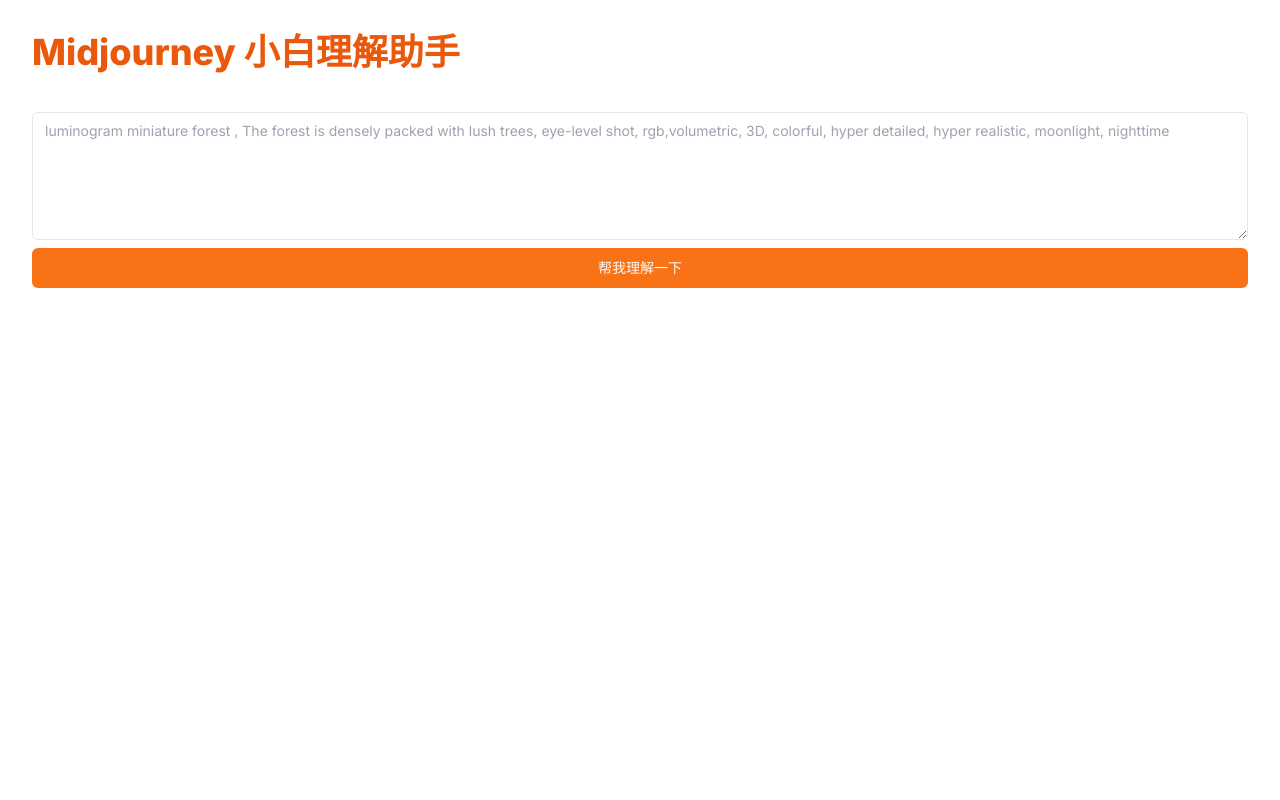
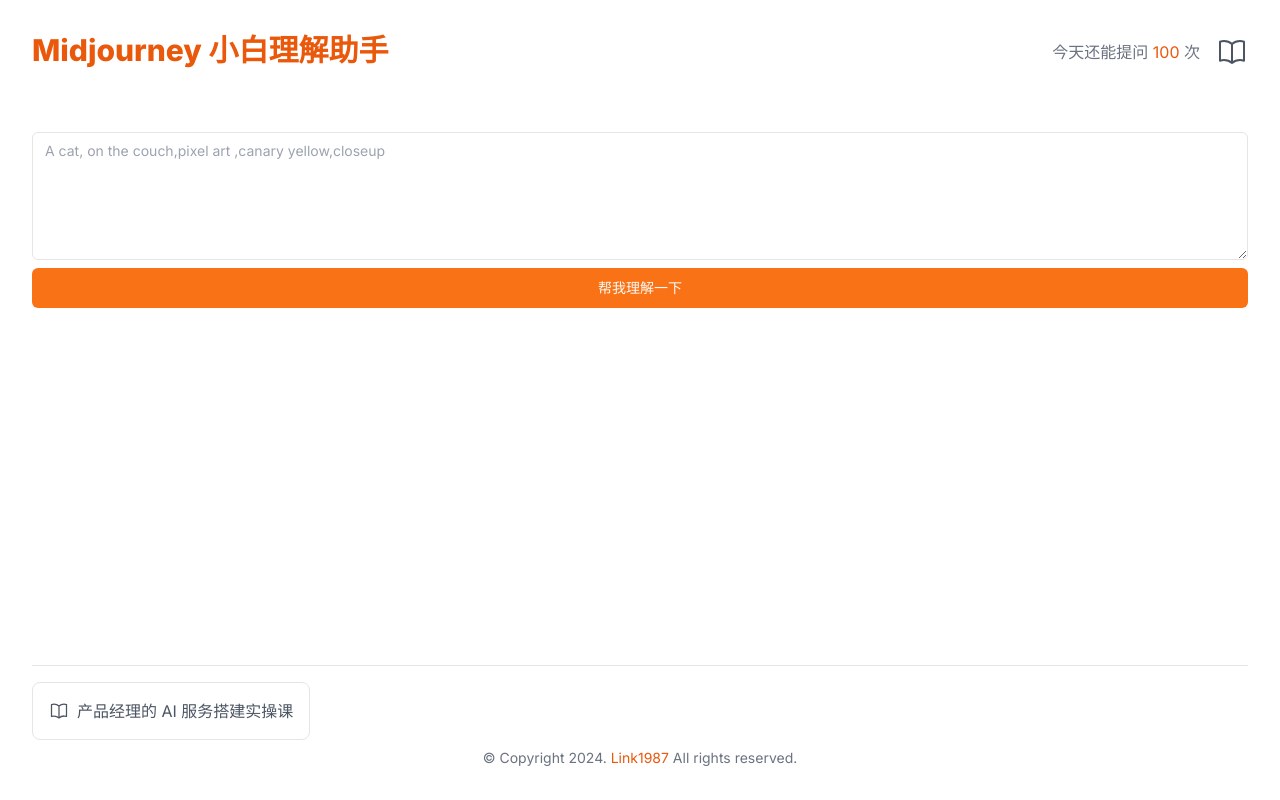
Before and after one commit to linchen1987/midjourney-copilot, a Next.js app: page / in a window 1280 px wide. Built offline with nearby package versions, Linux system fonts and the light colour scheme.

Commit message:
add footer

```diff
--- a/app/page.tsx
+++ b/app/page.tsx
@@ -2,6 +2,11 @@
 
 import { useState } from 'react';
 import clsx from 'clsx';
+import {
+  BookOpenIcon,
+  HandThumbDownIcon,
+  HandThumbUpIcon,
+} from '@heroicons/react/24/outline';
 import { Textarea } from '@/components/ui/textarea';
 import PromptWithTags from '@/components/prompt-with-tags';
 import { Button } from '@/components/ui/button';
@@ -10,6 +15,7 @@
 import { Segment } from '@/types';
 import { CATEGORIES } from '@/lib/constants';
 import { useToast } from '@/components/ui/use-toast';
+import Footer from '@/components/footer';
 
 const filterSegments = (segments: Segment[], categoryId: string): Segment[] => {
   const list = [...segments.filter((x) => x.tag === categoryId)];
@@ -19,8 +25,7 @@
   return list;
 };
 
-const exampleMjPrompt =
-  'luminogram miniature forest , The forest is densely packed with lush trees, eye-level shot, rgb,volumetric, 3D, colorful, hyper detailed, hyper realistic, moonlight, nighttime';
+const exampleMjPrompt = 'A cat, on the couch,pixel art ,canary yellow,closeup';
 
 export default function Home() {
   const { toast } = useToast();
@@ -82,12 +87,28 @@
   };
 
   return (
-    <main className="min-h-screen py-8 px-4 lg:px-8 container">
-      <div className="w-full font-extrabold text-4xl text-orange-600">
-        <a href="/">Midjourney 小白理解助手</a>
+    <main className="min-h-screen py-8 px-4 lg:px-8 container flex flex-col">
+      <div className="w-full flex justify-between items-center sm:items-end">
+        <a
+          href="/"
+          className="font-extrabold text-xl sm:text-2xl lg:text-3xl text-orange-600">
+          Midjourney 小白理解助手
+        </a>
+        <div className="flex text-gray-600 items-center">
+          <div className="text-gray-500">
+            今天还能提问 <span className="text-orange-600">100</span> 次
+          </div>
+          <a
+            className="ml-4"
+            title="产品经理的AI服务搭建实操课"
+            href="https://ui1aq1cogim.feishu.cn/docx/WDrsdpuTro9fdwx9v1tcxwhHnpe"
+            target="_blank">
+            <BookOpenIcon className="w-8" />
+          </a>
+        </div>
       </div>
 
-      <div className="mt-10">
+      <div className="mt-16">
         <Textarea
           id="description"
           className="min-h-32 focus:ring-0 focus-visible:ring-0 placeholder:text-gray-400"
@@ -106,7 +127,7 @@
 
       {!!outputSegments.length && (
         <div className="mt-10">
-          <div className="text-gray-500 flex items-end">
+          <div className="text-gray-500 flex items-start sm:items-end">
             <img src="/robot-line-icon.svg" alt="bot" width="36" className="mr-2" />
             {saySomething || '结果'}
           </div>
@@ -154,9 +175,15 @@
               <div className="mt-4 pt-4 border-t">{outputPromptLocalized}</div>
             )}
           </div>
-          <div className="mt-12 text-gray-400 text-sm text-center">内容由大模型生成</div>
+          <div className="mt-12 text-gray-400 text-sm justify-center flex items-center">
+            内容由大模型生成
+            <HandThumbUpIcon className="ml-4 w-6" />
+            <HandThumbDownIcon className="ml-2 w-6" />
+          </div>
         </div>
       )}
+      <div className="grow"></div>
+      <Footer />
     </main>
   );
 }
--- /dev/null
+++ b/components/footer.tsx
@@ -0,0 +1,26 @@
+import { BookOpenIcon } from '@heroicons/react/24/outline';
+
+export default function Footer() {
+  return (
+    <div className="border-t pt-4">
+      <div>
+        <div className="flex text-gray-600 mb-2">
+          <a
+            className="flex items-center p-4 border rounded-lg"
+            title="产品经理的AI服务搭建实操课"
+            href="https://ui1aq1cogim.feishu.cn/docx/WDrsdpuTro9fdwx9v1tcxwhHnpe"
+            target="_blank">
+            <BookOpenIcon className="w-5 mr-2" /> 产品经理的 AI 服务搭建实操课
+          </a>
+        </div>
+      </div>
+      <div className="text-center text-sm text-gray-500">
+        © Copyright 2024.{' '}
+        <a href="https://link1987.site" target="_blank" className="text-orange-600">
+          Link1987
+        </a>{' '}
+        All rights reserved.
+      </div>
+    </div>
+  );
+}
--- a/package.json
+++ b/package.json
@@ -9,6 +9,7 @@
     "lint": "next lint"
   },
   "dependencies": {
+    "@heroicons/react": "^2.1.3",
     "@radix-ui/react-icons": "^1.3.0",
     "@radix-ui/react-slot": "^1.0.2",
     "@radix-ui/react-toast": "^1.1.5",
```
Also changed, not shown: 1 other file (tests, documents, lock files or other folders).
